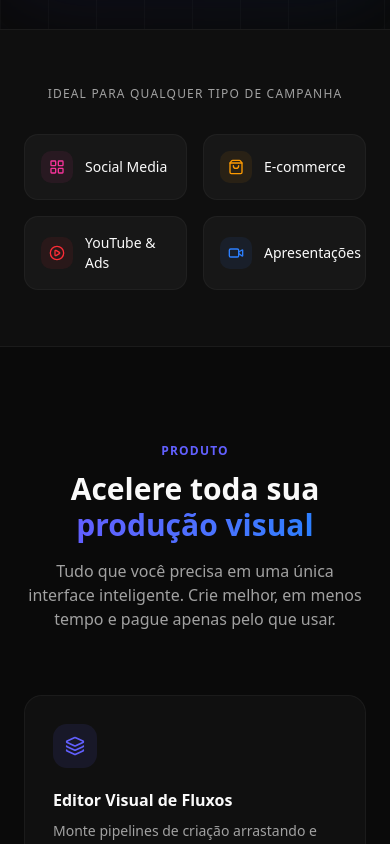
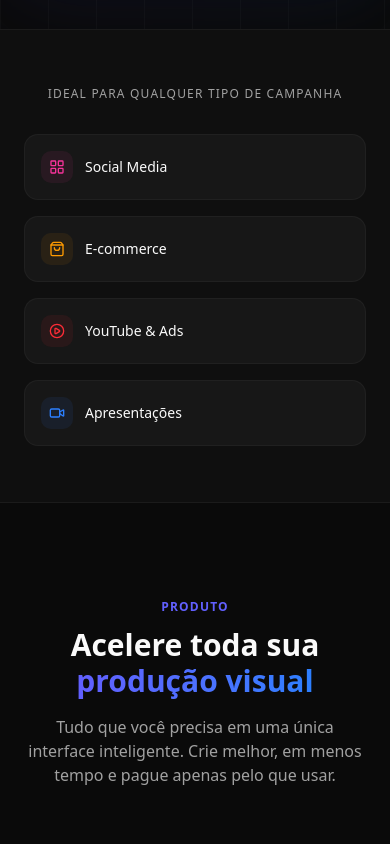
Before and after one commit to EmanuelBacalhau/rivoflow-web, a Next.js app: page / in a window 390 px wide. Shown: the part 1220-2064 px from the top of the page. Built offline with nearby package versions, Linux system fonts and the light colour scheme; no server answers.

Commit message:
fix: Adjust grid layout for better responsiveness and update link container to flex column

```diff
--- a/src/app/page.tsx
+++ b/src/app/page.tsx
@@ -448,7 +448,7 @@ export default function LandingPage() {
           <p className="text-center text-xs text-muted-foreground uppercase tracking-widest mb-8">
             Ideal para qualquer tipo de campanha
           </p>
-          <div className="grid grid-cols-2 md:grid-cols-4 gap-4">
+          <div className="grid grid-cols-1 md:grid-cols-4 gap-4">
             {[
               {
                 icon: LayoutGridIcon,
@@ -809,7 +809,7 @@ export default function LandingPage() {
               </p>
             </div>
 
-            <div className="flex items-center gap-6 text-xs text-muted-foreground">
+            <div className="flex flex-col lg:flex-row items-center gap-6 text-xs text-muted-foreground">
               <Link
                 href="/privacy"
                 className="hover:text-foreground transition-colors"
```
